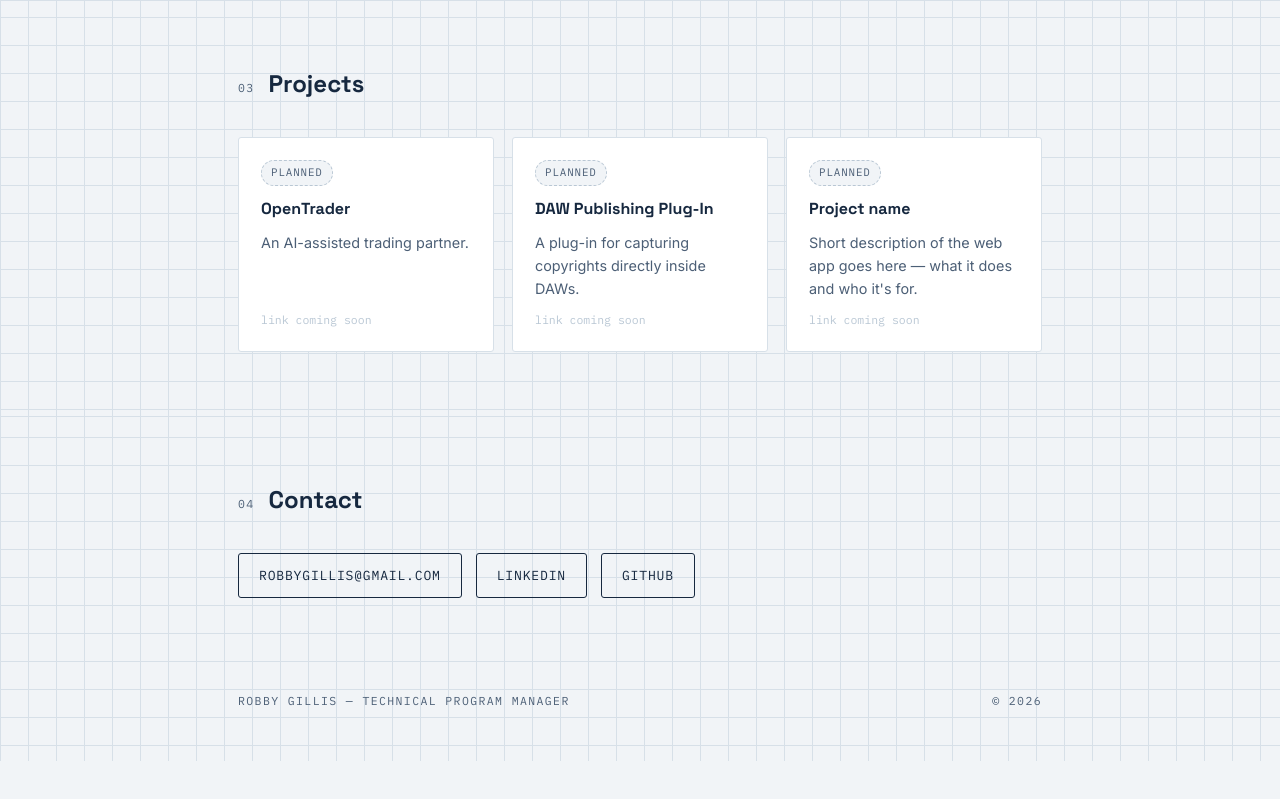
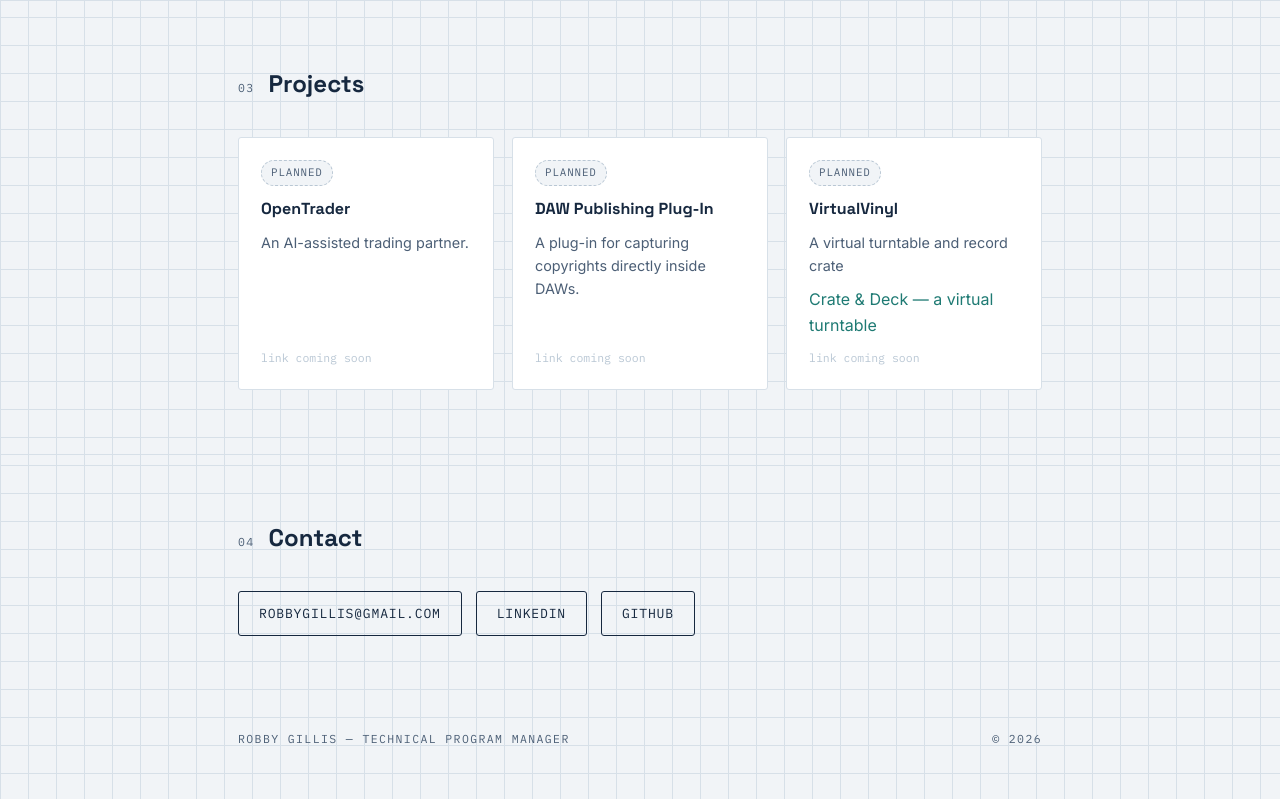
Before and after one commit to robbygillis/robby-gillis-profile, a plain HTML site: page index.html in a window 1280 px wide. Shown: the part 2699-3498 px from the top of the page. Before the commit the page ends 3460 px from the top, so only its background shows below. Drawn offline with Linux system fonts and the light colour scheme.

Commit message:
Update index.html
Added project - virtual turntable

```diff
--- a/index.html
+++ b/index.html
@@ -356,8 +356,9 @@
 
       <div class="project-card">
         <span class="status-tag">Planned</span>
-        <h3>Project name</h3>
-        <p>Short description of the web app goes here — what it does and who it's for.</p>
+        <h3>VirtualVinyl</h3>
+        <p>A virtual turntable and record crate </p>
+         <a href="/projects/crate-and-deck/">Crate & Deck — a virtual turntable</a>
         <span class="stub"><!-- EDIT ME --> link coming soon</span>
       </div>
 
```
